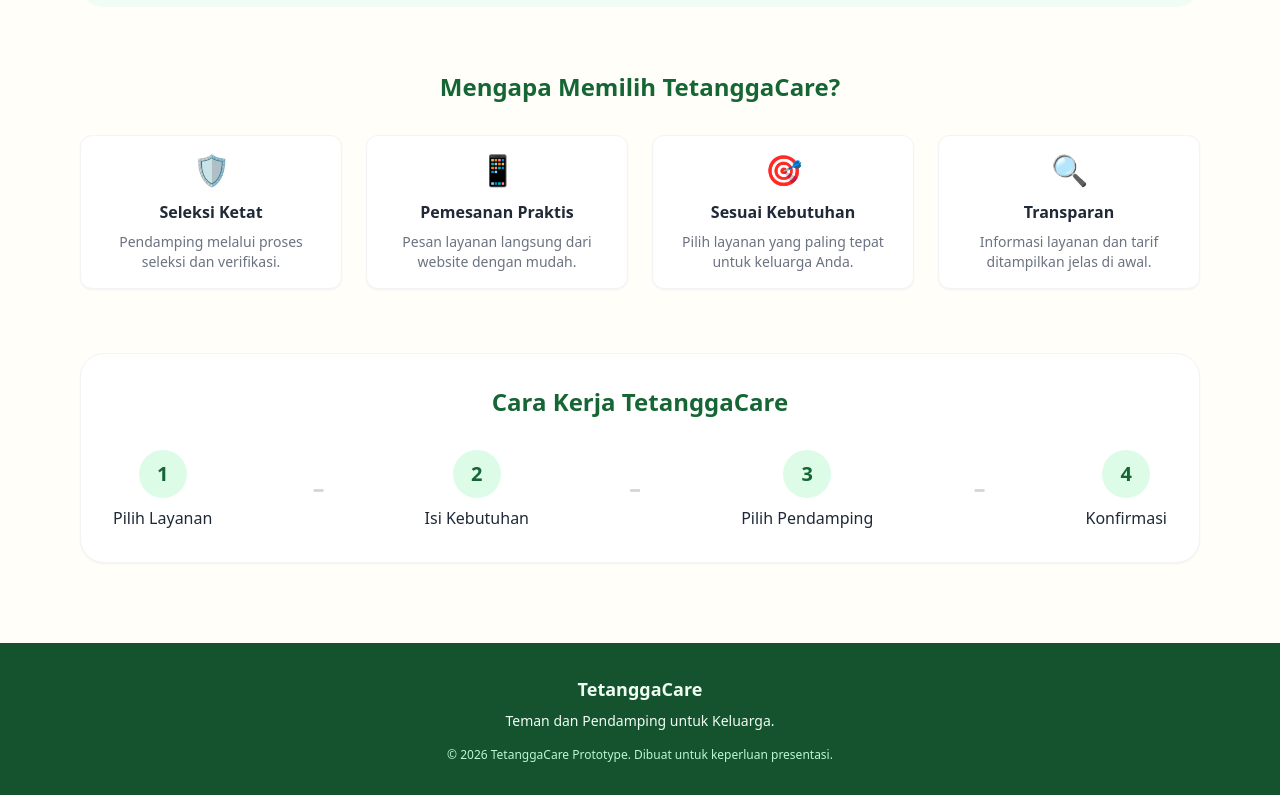
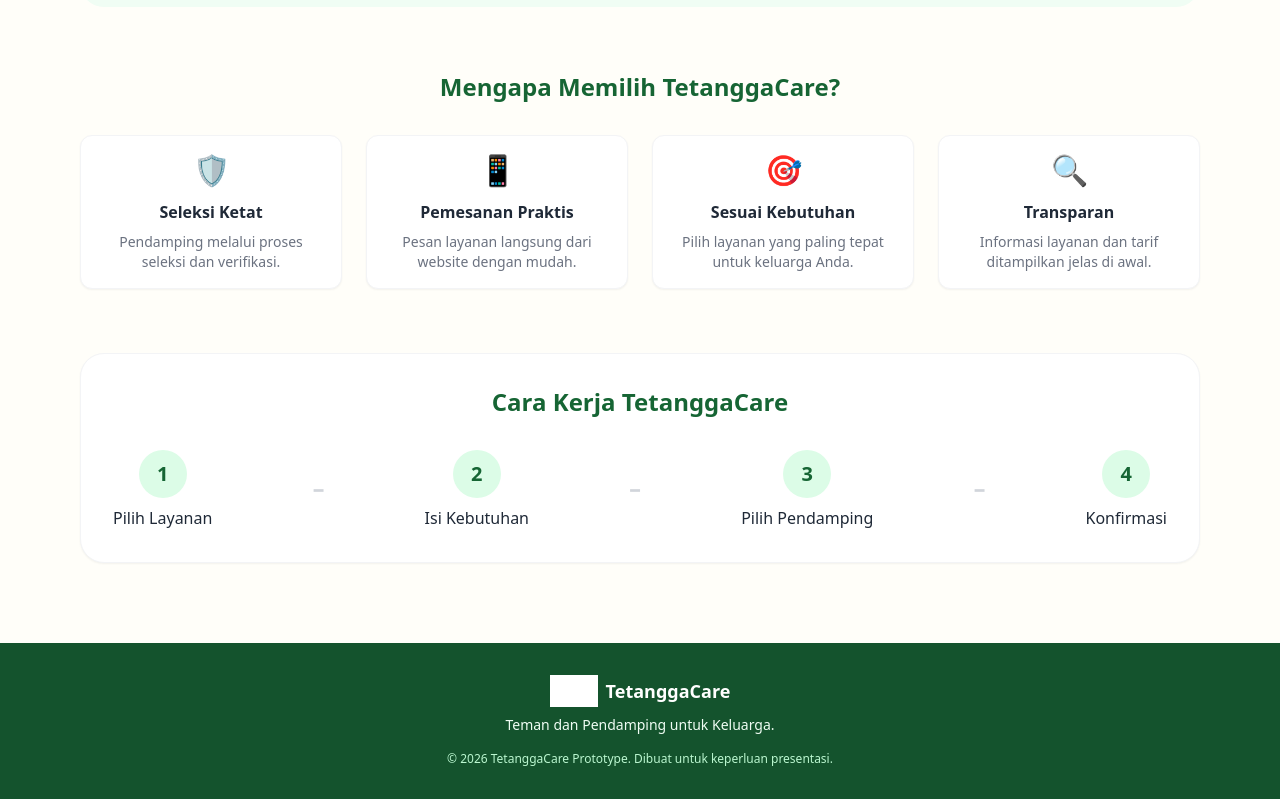
Before and after one commit to putrimaharani31-byte/tetanggacare-app, a React (Vite) app: page / in a window 1280 px wide. Shown: the part 601-1400 px from the top of the page. Built offline with nearby package versions, Linux system fonts and the light colour scheme.

Commit message:
Update App.tsx

```diff
--- a/src/App.tsx
+++ b/src/App.tsx
@@ -351,7 +351,10 @@ export default function App() {
 
       {/* Footer */}
       <footer className="bg-green-900 text-green-50 py-8 text-center mt-12">
-       <p className="font-bold text-lg mb-2">TetanggaCare</p>
+       <div className="flex justify-center items-center gap-2 mb-2">
+  <img src="/logo.png.png" alt="Logo TetanggaCare" className="h-8 object-contain filter brightness-0 invert" />
+  <span className="font-bold text-lg text-white">TetanggaCare</span>
+</div>
         <p className="text-sm mb-4">Teman dan Pendamping untuk Keluarga.</p>
         <p className="text-xs text-green-200">© 2026 TetanggaCare Prototype. Dibuat untuk keperluan presentasi.</p>
       </footer>
```
